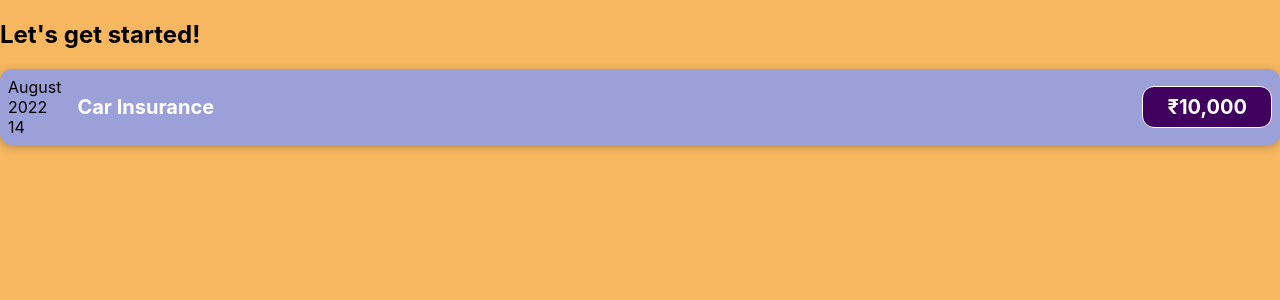
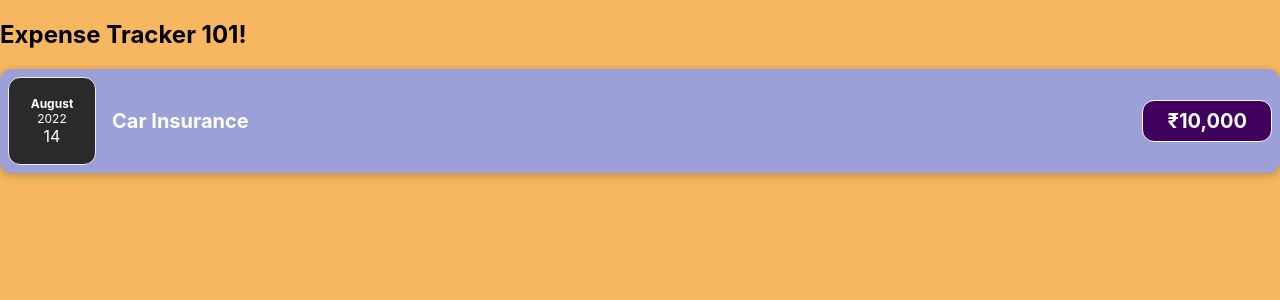
Before and after one commit to karantrehan3/learning-react, a JavaScript app: page / in a window 1280 px wide. Shown: the top 300 px of the page. Built offline with nearby package versions, Linux system fonts and the light colour scheme.

Commit message:
Adding ExpenseDate component

```diff
--- a/src/App.js
+++ b/src/App.js
@@ -3,12 +3,8 @@
 function App() {
   return (
     <div>
-      <h2>Let's get started!</h2>
-      <ExpenseItem
-        title="Car Insurance"
-        price="₹10,000"
-        date={new Date()}
-      />
+      <h2>Expense Tracker 101!</h2>
+      <ExpenseItem title="Car Insurance" price="₹10,000" date={new Date()} />
     </div>
   );
 }
--- /dev/null
+++ b/src/components/ExpenseDate.css
@@ -0,0 +1,26 @@
+.expense-date {
+    display: flex;
+    flex-direction: column;
+    width: 5.5rem;
+    height: 5.5rem;
+    border: 1px solid #ececec;
+    background-color: #2a2a2a;
+    color: white;
+    border-radius: 12px;
+    align-items: center;
+    justify-content: center;
+}
+
+.expense-date__month {
+    font-size: 0.75rem;
+    font-weight: bold;
+}
+
+.expense-date__year {
+    font-size: 0.75rem;
+}
+
+.expense-date__day {
+    font-size: 1.5rem;
+    font-weight: bold;
+}
--- /dev/null
+++ b/src/components/ExpenseDate.js
@@ -0,0 +1,16 @@
+import "./ExpenseDate.css";
+
+function ExpenseDate(props) {
+  const month = props.date.toLocaleString("en-us", { month: "long" });
+  const year = props.date.getFullYear();
+  const day = props.date.toLocaleString("en-us", { day: "2-digit" });
+  return (
+    <div className="expense-date">
+      <div className="expense-date__month">{month}</div>
+      <div className="expense-date__year">{year}</div>
+      <div className="expense-date__dayr">{day}</div>
+    </div>
+  );
+}
+
+export default ExpenseDate;
--- a/src/components/ExpenseItem.js
+++ b/src/components/ExpenseItem.js
@@ -1,3 +1,4 @@
+import ExpenseDate from "./ExpenseDate";
 import "./ExpenseItem.css";
 
 /**
@@ -6,16 +7,9 @@
  * @returns {html}
  */
 function ExpenseItem(props) {
-  const month = props.date.toLocaleString("en-us", { month: "long" });
-  const year = props.date.getFullYear();
-  const date = props.date.toLocaleString("en-us", { day: "2-digit" });
   return (
     <div className="expense-item">
-      <div>
-        <div>{month}</div>
-        <div>{year}</div>
-        <div>{date}</div>
-      </div>
+      <ExpenseDate date={props.date} />
       <div className="expense-item__description">
         <h2>{props.title}</h2>
         <div className="expense-item__price">{props.price}</div>
```
